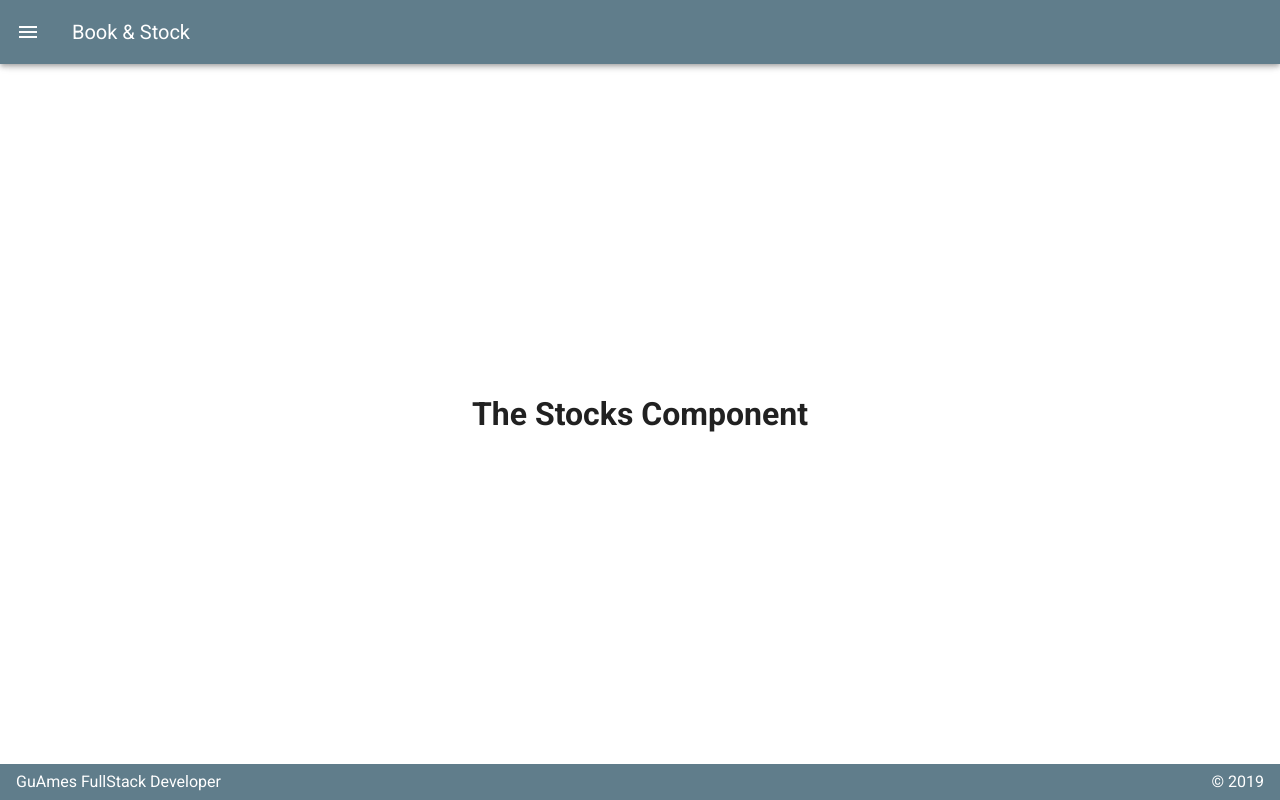
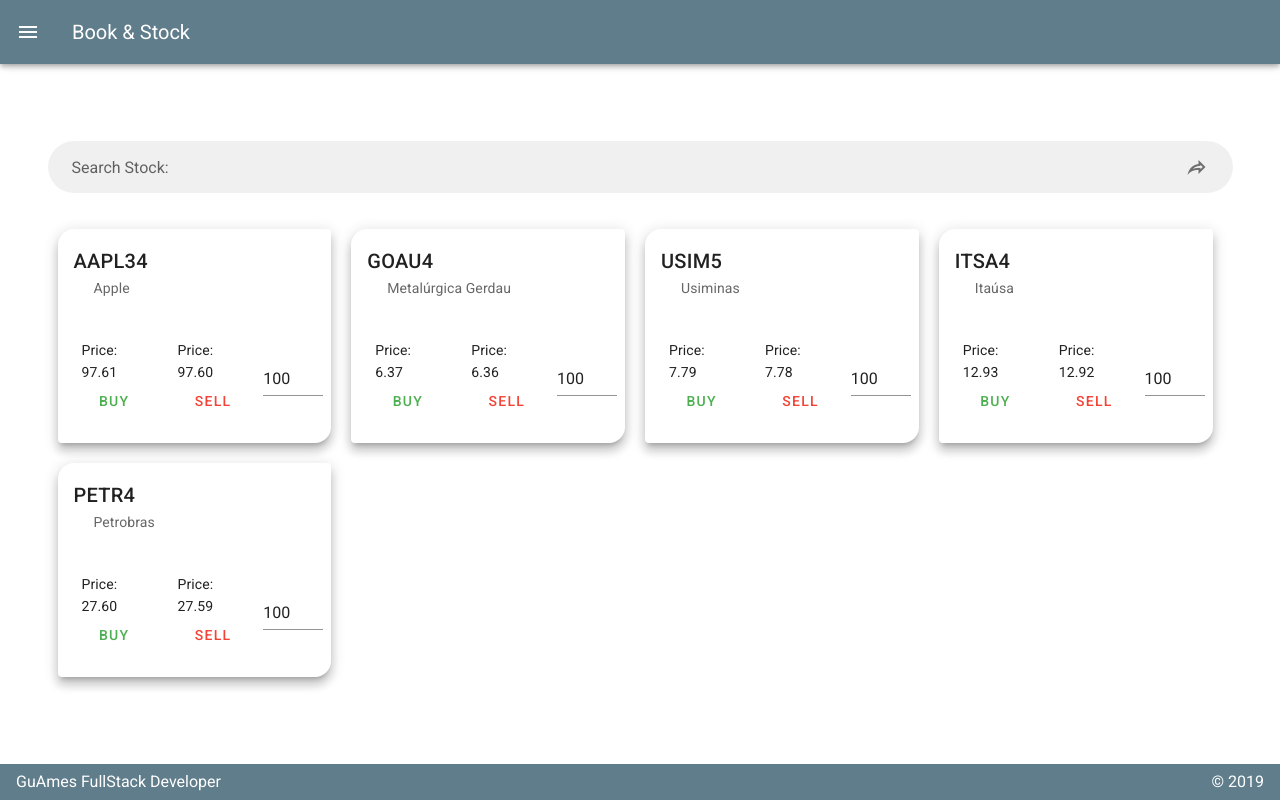
Before and after one commit to guames/stock-exchange, a Vue app: page /stocks in a window 1280 px wide. Built offline with nearby package versions, Linux system fonts and the light colour scheme.

Commit message:
stock component

```diff
--- a/src/components/stocks/Stock.vue
+++ b/src/components/stocks/Stock.vue
@@ -1,11 +1,50 @@
 <template>
-    <h1>The Stock - Stock Component</h1>
+    <v-card style="margin: 10px"
+            shaped
+            elevation="8"
+        >
+
+        <v-card-title>{{ stock.cod }}</v-card-title>
+        <v-card-subtitle style="margin-left: 20px">{{ stock.name }}</v-card-subtitle>
+
+        <v-card-actions>
+            <div>
+                <v-card-text class="text--primary">
+                    <div>Price:</div>
+                    <div>{{ stock.buyPrice }}</div>
+                    <v-btn
+                            color="green"
+                            text>Buy
+                    </v-btn>
+                </v-card-text>
+            </div>
+            <div>
+                <v-card-text class="text--primary">
+                    <div>Price:</div>
+                    <div>{{ stock.sellPrice }}</div>
+                    <v-btn color="red"
+                            text>
+                        Sell
+                    </v-btn>
+                </v-card-text>
+            </div>
+            <v-text-field
+                    class="mt-0 pt-0"
+                    hide-details
+                    single-line
+                    type="number"
+                    value="100"
+                    style="width: 60px"
+            ></v-text-field>
+        </v-card-actions>
+
+    </v-card>
 </template>
 
 <script>
-    export default {
-        name: "Stock"
-    }
+export default {
+    props: ['stock']
+}
 </script>
 
 <style scoped>
--- a/src/components/stocks/Stocks.vue
+++ b/src/components/stocks/Stocks.vue
@@ -1,10 +1,66 @@
 <template>
-    <h1>The Stocks Component</h1>
+    <div>
+        <label></label>
+        <v-text-field
+                label="Search Stock:"
+                placeholder="Cod"
+                filled
+                rounded
+                dense
+                :append-icon="'mdi-share-outline'"
+        ></v-text-field>
+        <v-container>
+            <v-row>
+                    <stock
+                            v-bind:key="stock.cod"
+                            v-for="stock in stocks"
+                            :stock="stock"></stock>
+            </v-row>
+        </v-container>
+    </div>
 </template>
 
 <script>
+    import Stock from "./Stock";
     export default {
-        name: "Stocks"
+        name: "Stocks",
+        components: {Stock},
+        data: () => {
+            return {
+                stocks: [
+                    {
+                        cod: "AAPL34",
+                        name: "Apple",
+                        buyPrice: "97.61",
+                        sellPrice: "97.60"
+                    },
+                    {
+                        cod: "GOAU4",
+                        name: "Metalúrgica Gerdau",
+                        buyPrice: "6.37",
+                        sellPrice: "6.36"
+                    },
+                    {
+                        cod: "USIM5",
+                        name: "Usiminas",
+                        buyPrice: "7.79",
+                        sellPrice: "7.78"
+                    },
+                    {
+                        cod: "ITSA4",
+                        name: "Itaúsa",
+                        buyPrice: "12.93",
+                        sellPrice: "12.92"
+                    },
+                    {
+                        cod: "PETR4",
+                        name: "Petrobras",
+                        buyPrice: "27.60",
+                        sellPrice: "27.59"
+                    }
+                ]
+            }
+        }
     }
 </script>
 
```
